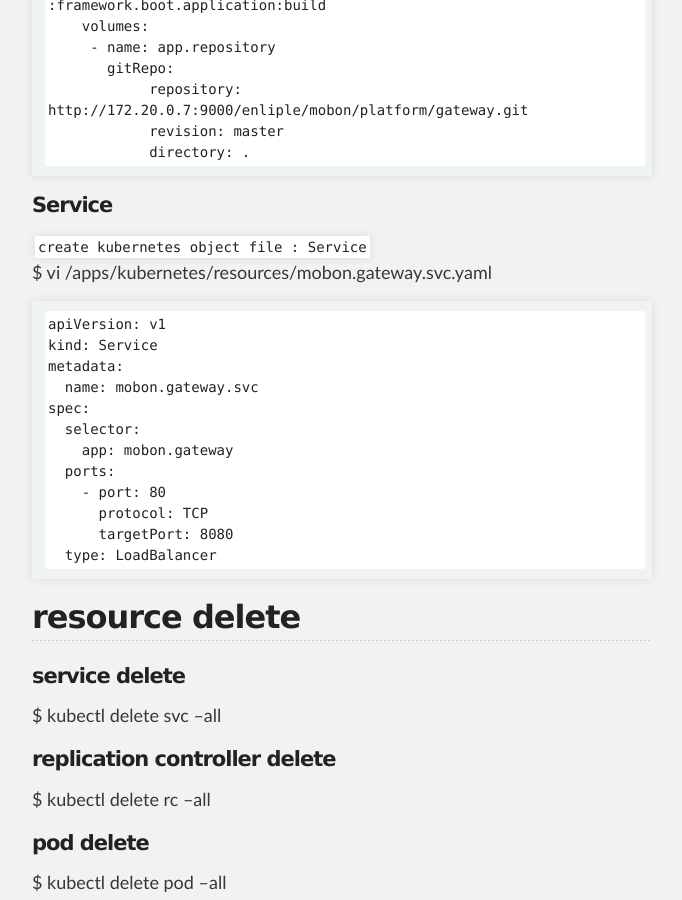
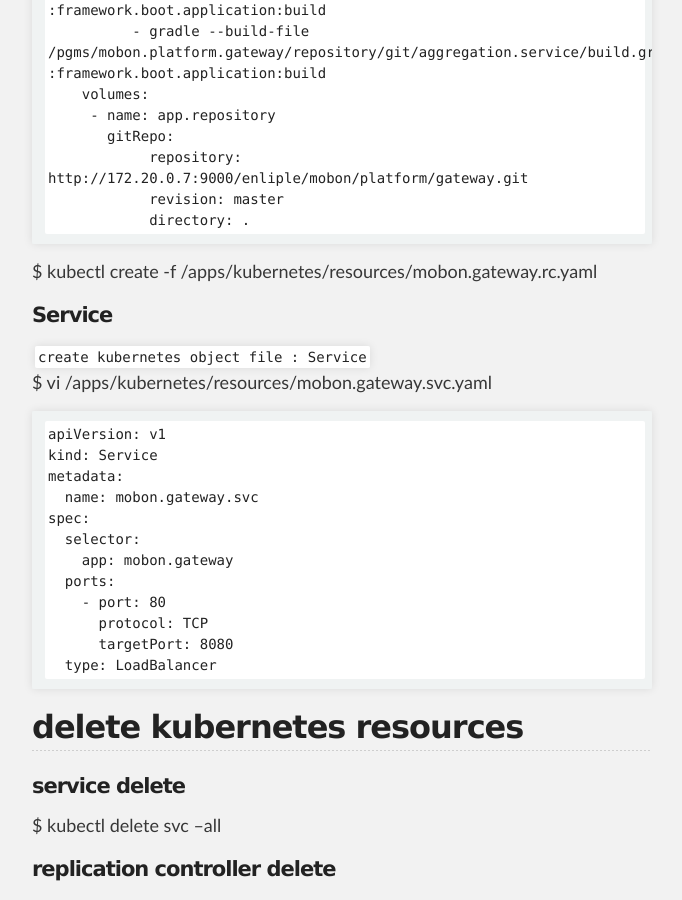
Before and after one commit to unlimited9/unlimited9.github.com, a Jekyll site: the page built from reference.notes/TA/cloud/kubernetes/how.to.deployment.md, in a window 1280 px wide and 900 px high, scrolled down 1294 px. Shown: the whole window, without its empty margins (298-980 px from the left). Built offline with Jekyll 4.4.1, drawn with Linux system fonts in a browser that asks for light colours; our own code applies the rules of GitHub Pages for plain Markdown files; some of the changed text lies outside the part shown.

Commit message:
Update how.to.deployment.md

````diff
--- a/reference.notes/TA/cloud/kubernetes/how.to.deployment.md
+++ b/reference.notes/TA/cloud/kubernetes/how.to.deployment.md
@@ -1,9 +1,11 @@
 # How to Kubernetes Deployment
 
-## packaging and deploy
+## packaging
 
 #### packaging : get/create docker image (dockerizing)
 ref. [create docker image and container](../docker/create.image.n.container.md)
+
+## create kubernetes resouces
 
 #### ReplicationController
 `create kubernetes object file : ReplicationController`
@@ -46,6 +48,8 @@ spec:
             directory: .
 ```
 
+$ kubectl create -f /apps/kubernetes/resources/mobon.gateway.rc.yaml
+
 #### Service
 `create kubernetes object file : Service`
 $ vi /apps/kubernetes/resources/mobon.gateway.svc.yaml
@@ -64,7 +68,7 @@ spec:
   type: LoadBalancer
 ```
 
-## resource delete
+## delete kubernetes resources
 
 #### service delete
 $ kubectl delete svc --all
````
